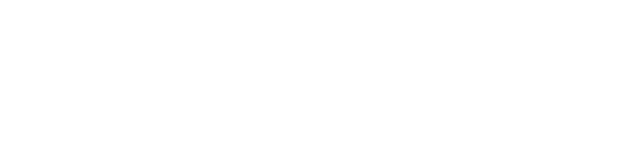
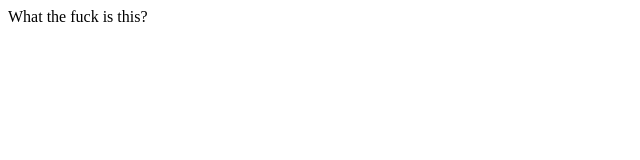
Before and after one commit to Nichols1105/WebDevJunk, a plain HTML site: page index.html in a window 1280 px wide. Shown: the whole page, without its empty margins (0-640 px from the left). Drawn offline with Linux system fonts and the light colour scheme.

Commit message:
added text

```diff
--- a/index.html
+++ b/index.html
@@ -12,3 +12,4 @@
 <body>
 </body>
 </html>
+What the fuck is this?
```
